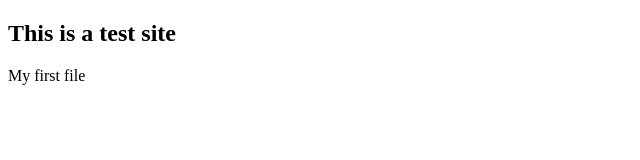
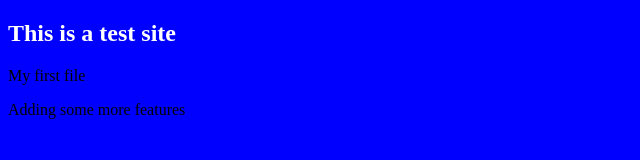
Before and after one commit to ArchanaManoj/trialsite, a plain HTML site: page webforgit/Testing.html in a window 1280 px wide. Shown: the whole page, without its empty margins (0-640 px from the left). Drawn offline with Linux system fonts and the light colour scheme.

Commit message:
Added text in master

```diff
--- a/webforgit/Testing.html
+++ b/webforgit/Testing.html
@@ -3,10 +3,19 @@
 <head>
     <title>Testing for git</title>
 	<meta charset="utf-8" />
+    <style>
+        body{
+            background-color:blue;
+        }
+        h2{
+            color:white;
+        }
+    </style>
 </head>
 <body>
     <h2>This is a test site</h2>
     <p>My first file</p>
+    <p>Adding some more features</p>
 
 </body>
 </html>
```
